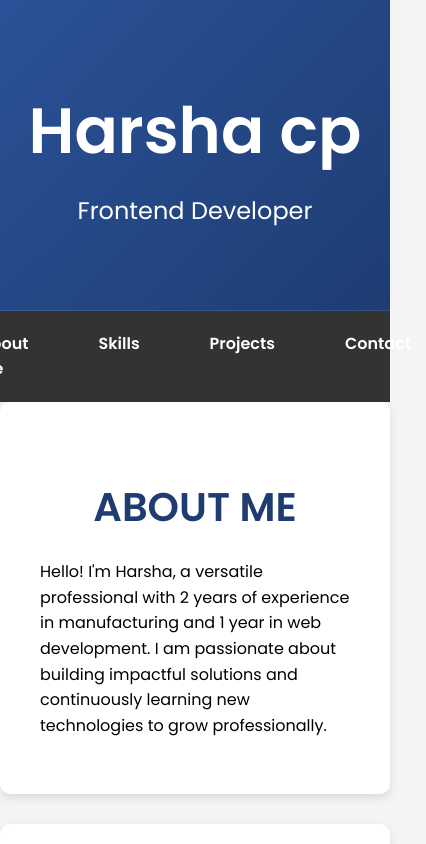
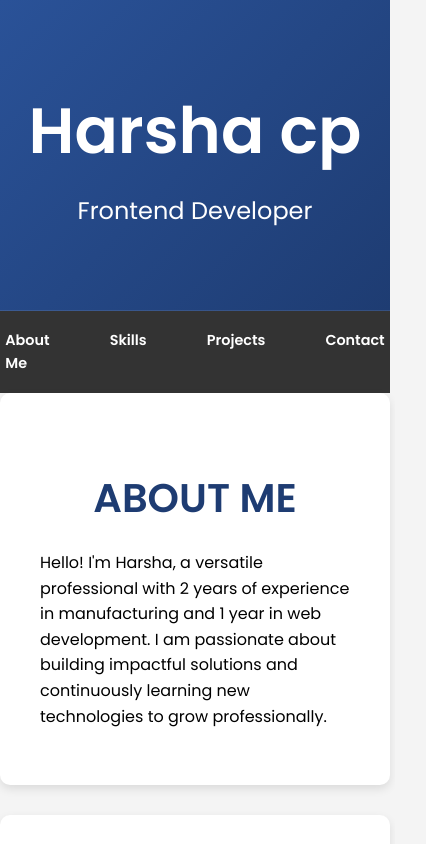
Before and after one commit to harshacp916/harsha-, a plain HTML site: page index.html in a window 390 px wide. Shown: the top 844 px of the page, 426 px wide, since content can reach past the window. Drawn offline with Linux system fonts and the light colour scheme.

Commit message:
Update index.html

```diff
--- a/index.html
+++ b/index.html
@@ -51,6 +51,13 @@
             color: #333;
             border-radius: 5px;
         }
+        /* Media Query for Smaller Screens */
+      @media (max-width: 600px) {
+      nav a {
+        font-size: 0.9rem; /* Reduce font size for smaller screens */
+        padding: 8px 10px; /* Adjust padding */
+        }
+    }
 
         section {
             padding: 60px 20px;
```
